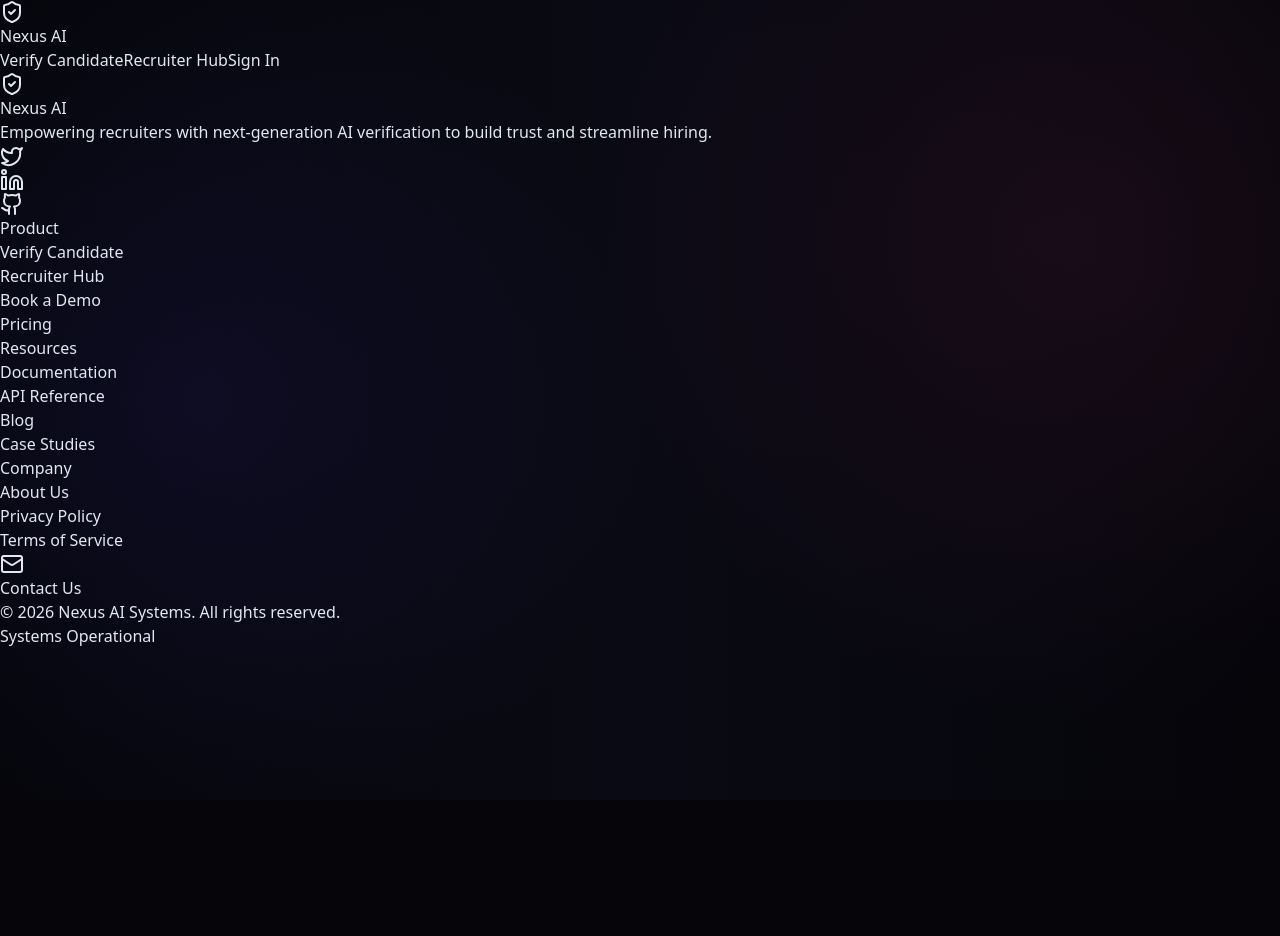
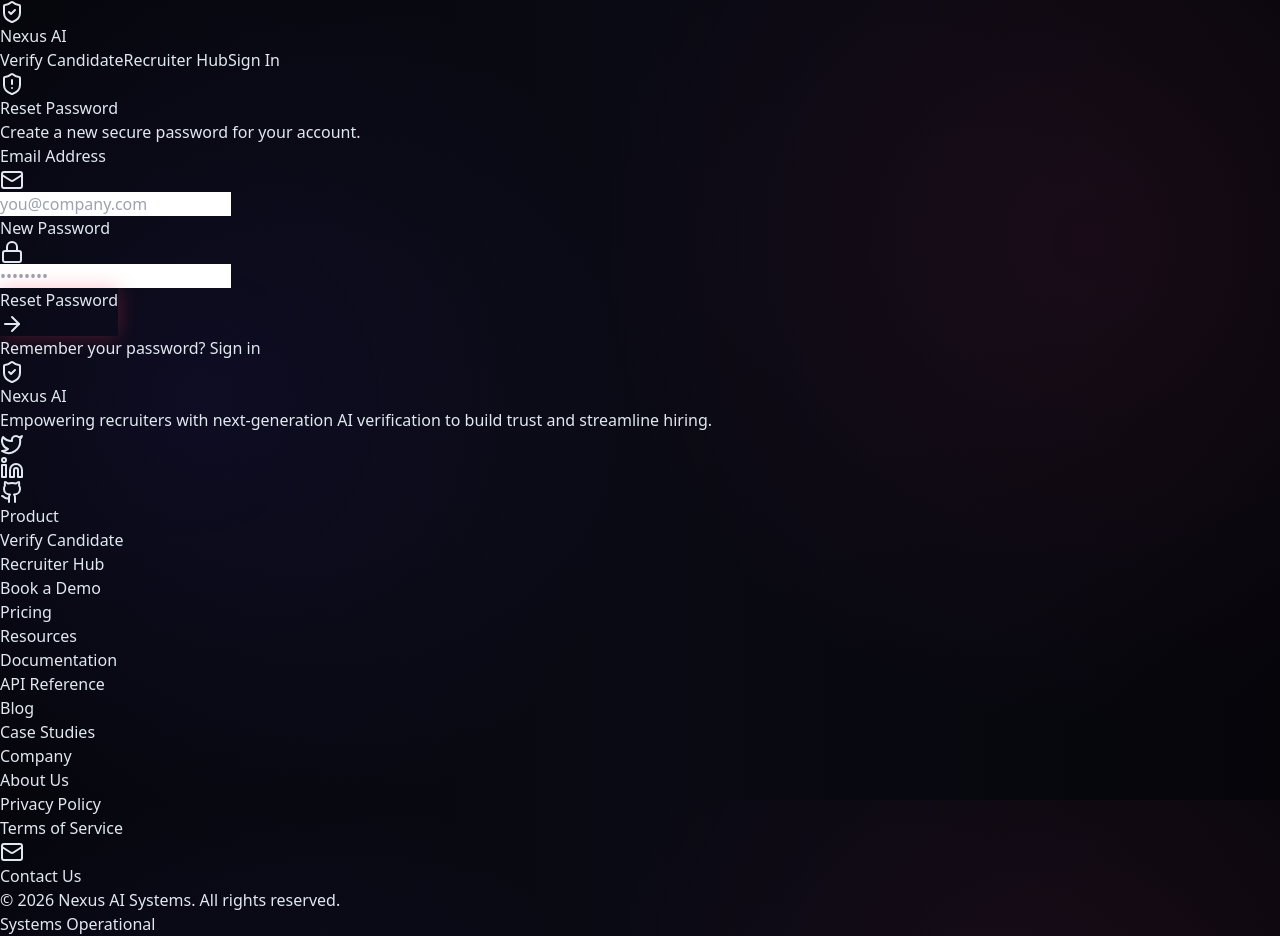
Before and after one commit to VishalDataScientist-ai/ai-resume-verifier, a React (Vite) app in the folder frontend/: page /forgot-password in a window 1280 px wide. Before the commit the page ends 800 px from the top, so only its background shows below. Built offline with nearby package versions, Linux system fonts and the light colour scheme.

Commit message:
feat: add robust auth with password validation and forgot password flow

```diff
--- a/frontend/src/App.jsx
+++ b/frontend/src/App.jsx
@@ -8,6 +8,7 @@ import SignInPage from './components/SignInPage';
 import SignUpPage from './components/SignUpPage';
 import ProfilePage from './components/ProfilePage';
 import IdentityCamera from './components/IdentityCamera';
+import ForgotPasswordPage from './components/ForgotPasswordPage';
 import Footer from './components/Footer';
 import { ShieldCheck, LogOut, User } from 'lucide-react';
 import { useState, useEffect } from 'react';
@@ -95,6 +96,7 @@ function App() {
             <Route path="/book-demo" element={<BookDemoPage />} />
             <Route path="/signin" element={<SignInPage />} />
             <Route path="/signup" element={<SignUpPage />} />
+            <Route path="/forgot-password" element={<ForgotPasswordPage />} />
             <Route path="/profile" element={<ProfilePage />} />
           </Routes>
         </main>
--- /dev/null
+++ b/frontend/src/components/ForgotPasswordPage.jsx
@@ -0,0 +1,124 @@
+import { useState } from 'react';
+import { useNavigate, Link } from 'react-router-dom';
+import axios from 'axios';
+import { Mail, Lock, ArrowRight, ShieldAlert } from 'lucide-react';
+
+export default function ForgotPasswordPage() {
+    const [email, setEmail] = useState('');
+    const [newPassword, setNewPassword] = useState('');
+    const [error, setError] = useState('');
+    const [success, setSuccess] = useState('');
+    const [loading, setLoading] = useState(false);
+    const navigate = useNavigate();
+
+    const handleSubmit = async (e) => {
+        e.preventDefault();
+        setError('');
+        setSuccess('');
+
+        // Frontend Password Validation
+        const passwordRegex = /^(?=.*[A-Za-z])(?=.*\d).{8,}$/;
+        if (!passwordRegex.test(newPassword)) {
+            setError('Password must be at least 8 characters long and contain both letters and numbers.');
+            return;
+        }
+
+        setLoading(true);
+
+        try {
+            const res = await axios.post('/api/forgot-password', {
+                email,
+                new_password: newPassword
+            });
+            setSuccess(res.data.message || 'Password successfully reset!');
+            setTimeout(() => {
+                navigate('/signin');
+            }, 2000);
+        } catch (err) {
+            setError(err.response?.data?.error || 'Failed to reset password. Please check your email and try again.');
+        } finally {
+            setLoading(false);
+        }
+    };
+
+    return (
+        <div className="min-h-[80vh] flex items-center justify-center relative px-4 py-24 w-full">
+            {/* Background Orbs */}
+            <div className="glow-orb w-[500px] h-[500px] bg-rose-600/20 top-0 left-[-20%] animate-pulse" style={{ animationDuration: '4s' }} />
+            <div className="glow-orb w-[600px] h-[600px] bg-orange-600/10 bottom-[-10%] right-[-10%] animate-pulse" style={{ animationDuration: '5s' }} />
+
+            <div className="card-3d w-full max-w-md p-8 md:p-10 rounded-3xl relative z-10 w-full">
+                <div className="text-center mb-10">
+                    <div className="w-16 h-16 rounded-2xl bg-gradient-to-br from-rose-500/20 to-orange-500/20 flex items-center justify-center mx-auto mb-6 border border-rose-500/30 shadow-[0_0_20px_rgba(244,63,94,0.2)]">
+                        <ShieldAlert className="w-8 h-8 text-rose-400" />
+                    </div>
+                    <h2 className="text-3xl font-bold text-white tracking-tight">Reset Password</h2>
+                    <p className="text-slate-400 mt-2 text-sm">Create a new secure password for your account.</p>
+                </div>
+
+                {error && (
+                    <div className="mb-6 p-4 rounded-xl bg-rose-500/10 border border-rose-500/50 text-rose-400 text-sm text-center font-medium">
+                        {error}
+                    </div>
+                )}
+
+                {success && (
+                    <div className="mb-6 p-4 rounded-xl bg-emerald-500/10 border border-emerald-500/50 text-emerald-400 text-sm text-center font-medium">
+                        {success} Redirecting to sign in...
+                    </div>
+                )}
+
+                <form onSubmit={handleSubmit} className="space-y-6">
+                    <div className="space-y-2">
+                        <label className="text-sm font-medium text-slate-300 ml-1">Email Address</label>
+                        <div className="relative group">
+                            <Mail className="absolute left-4 top-1/2 -translate-y-1/2 w-5 h-5 text-slate-500 group-focus-within:text-rose-400 transition-colors" />
+                            <input
+                                type="email"
+                                value={email}
+                                onChange={(e) => setEmail(e.target.value)}
+                                className="w-full bg-white/5 border border-white/10 rounded-xl py-3 pl-12 pr-4 text-white placeholder-slate-500 focus:outline-none focus:border-rose-500/50 focus:bg-white/10 transition-all font-medium"
+                                placeholder="you@company.com"
+                                required
+                            />
+                        </div>
+                    </div>
+
+                    <div className="space-y-2">
+                        <label className="text-sm font-medium text-slate-300 ml-1">New Password</label>
+                        <div className="relative group">
+                            <Lock className="absolute left-4 top-1/2 -translate-y-1/2 w-5 h-5 text-slate-500 group-focus-within:text-rose-400 transition-colors" />
+                            <input
+                                type="password"
+                                value={newPassword}
+                                onChange={(e) => setNewPassword(e.target.value)}
+                                className="w-full bg-white/5 border border-white/10 rounded-xl py-3 pl-12 pr-4 text-white placeholder-slate-500 focus:outline-none focus:border-rose-500/50 focus:bg-white/10 transition-all font-medium"
+                                placeholder="••••••••"
+                                required
+                            />
+                        </div>
+                    </div>
+
+                    <button
+                        type="submit"
+                        disabled={loading || success}
+                        className="btn-primary-3d w-full py-4 rounded-xl flex items-center justify-center gap-2 group mt-8 text-base font-bold bg-gradient-to-r from-rose-500 to-orange-500 hover:from-rose-400 hover:to-orange-400 border-none before:hidden"
+                        style={{ boxShadow: '0 0 20px rgba(244,63,94,0.3)' }}
+                    >
+                        {loading ? 'Resetting...' : 'Reset Password'}
+                        {!loading && <ArrowRight className="w-5 h-5 group-hover:translate-x-1 transition-transform" />}
+                    </button>
+                </form>
+
+                <div className="mt-8 text-center">
+                    <p className="text-slate-400 text-sm font-medium">
+                        Remember your password?{' '}
+                        <Link to="/signin" className="text-transparent bg-clip-text bg-gradient-to-r from-rose-400 to-orange-400 font-bold hover:underline decoration-orange-400 underline-offset-4">
+                            Sign in
+                        </Link>
+                    </p>
+                </div>
+            </div>
+        </div>
+    );
+}
--- a/frontend/src/components/SignInPage.jsx
+++ b/frontend/src/components/SignInPage.jsx
@@ -25,7 +25,7 @@ export default function SignInPage({ setUser }) {
             setUser({ email });
             navigate('/recruiter');
         } catch (err) {
-            setError(err.response?.data?.msg || 'Sign in failed. Please try again.');
+            setError(err.response?.data?.error || 'Sign in failed. Please check your credentials.');
         } finally {
             setLoading(false);
         }
@@ -81,6 +81,11 @@ export default function SignInPage({ setUser }) {
                                 required
                             />
                         </div>
+                        <div className="flex justify-end mt-2">
+                            <Link to="/forgot-password" className="text-sm font-medium text-slate-400 hover:text-indigo-400 transition-colors">
+                                Forgot your password?
+                            </Link>
+                        </div>
                     </div>
 
                     <button
--- a/frontend/src/components/SignUpPage.jsx
+++ b/frontend/src/components/SignUpPage.jsx
@@ -14,6 +14,14 @@ export default function SignUpPage({ setUser }) {
     const handleSubmit = async (e) => {
         e.preventDefault();
         setError('');
+
+        // Frontend Password Validation
+        const passwordRegex = /^(?=.*[A-Za-z])(?=.*\d).{8,}$/;
+        if (!passwordRegex.test(password)) {
+            setError('Password must be at least 8 characters long and contain both letters and numbers.');
+            return;
+        }
+
         setLoading(true);
 
         try {
@@ -27,7 +35,7 @@ export default function SignUpPage({ setUser }) {
             setUser({ email });
             navigate('/recruiter');
         } catch (err) {
-            setError(err.response?.data?.msg || 'Sign up failed. Please try again.');
+            setError(err.response?.data?.error || 'Sign up failed. Please try again.');
         } finally {
             setLoading(false);
         }
```
Also changed, not shown: 1 other file (tests, documents, lock files or other folders).
